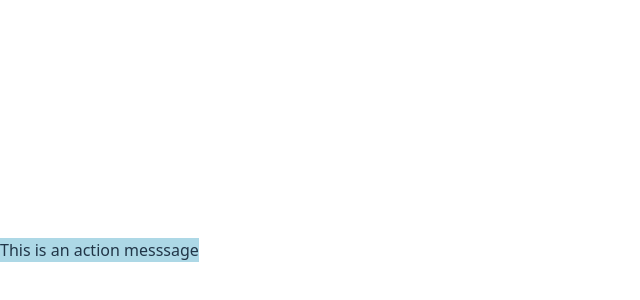
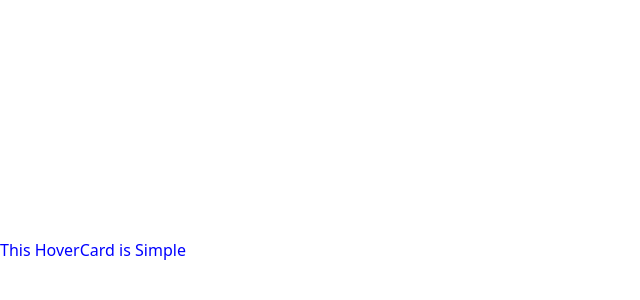
Before and after one commit to danlewismuriuki/react-tales, a React (Vite) app: page / in a window 1280 px wide. Shown: the part 150-450 px from the top of the page, without its empty margins (0-640 px from the left). Built offline with nearby package versions, Linux system fonts and the light colour scheme.

Commit message:
feat: implement HoverCard component with customizable hover handler

```diff
--- a/src/App.jsx
+++ b/src/App.jsx
@@ -1,20 +1,22 @@
-export function ActionCard ({message="Defaul Messsage", actionHandler}) {
+export function HoverCard({label="This is my label", onHoverHandler}) {
   const style = {
-    backgroundColor: "lightblue"
-  }
+    color: "blue"
+}
 
-  return (
-    <div style = {style} onClick={() => actionHandler(message)}>
-    {message}
+return (
+    <div style={style} onMouseEnter={() => onHoverHandler(label)}>
+    {label}
     </div>
   )
 }
 
 export function App() {
   return (
-    <>
-    <ActionCard message="This is an action messsage" actionHandler={(msg) => console.log(`The card says: ${msg}`)}/>
-    </>
+    <HoverCard
+    label="This HoverCard is Simple"
+    onHoverHandler={(msg) => console.log(`Hovered On: ${msg}`)}
+    />
   )
 }
+
 export default App;
```
